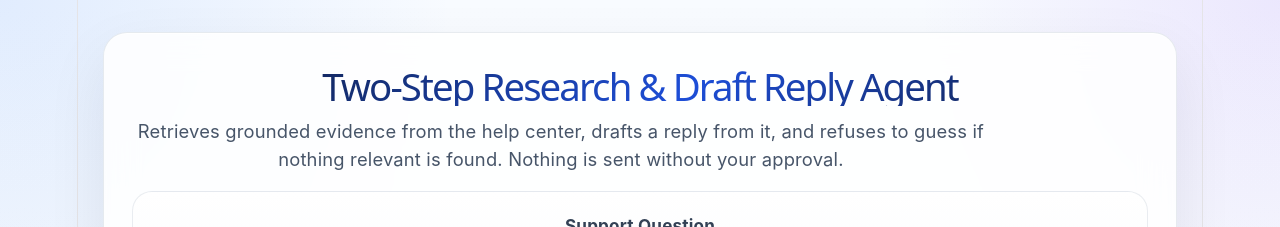
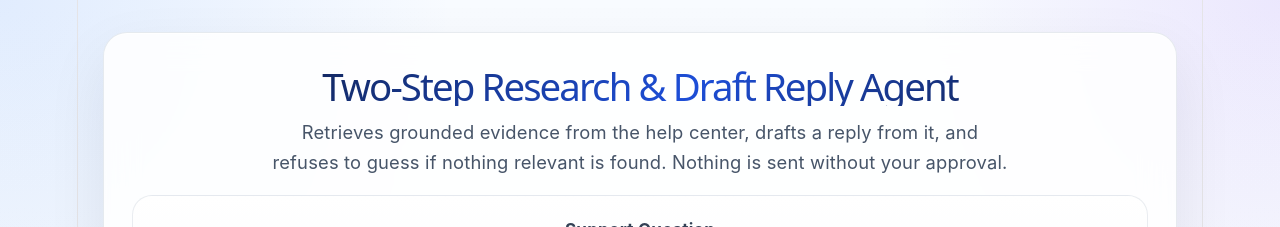
Before and after one commit to Mohit001og/sfcollab-research-reply-agent, a React (Vite) app in the folder frontend/: page / in a window 1280 px wide. Shown: the top 227 px of the page. Built offline with nearby package versions, Linux system fonts and the light colour scheme; no server answers.

Commit message:
fix: correct subtitle text alignment on wrap

```diff
--- a/frontend/src/styles.css
+++ b/frontend/src/styles.css
@@ -96,8 +96,12 @@ input:focus-visible {
 .hero-summary {
   margin: 12px 0 0;
   max-width: 74ch;
+  margin-inline: auto;
+  text-align: center;
   color: #475569;
   font-size: 1.02rem;
+  line-height: 1.6;
+  text-wrap: balance;
 }
 
 .search-card {
```
Also changed, not shown: frontend/screenshots/hero-subtitle-fixed.png (added).
